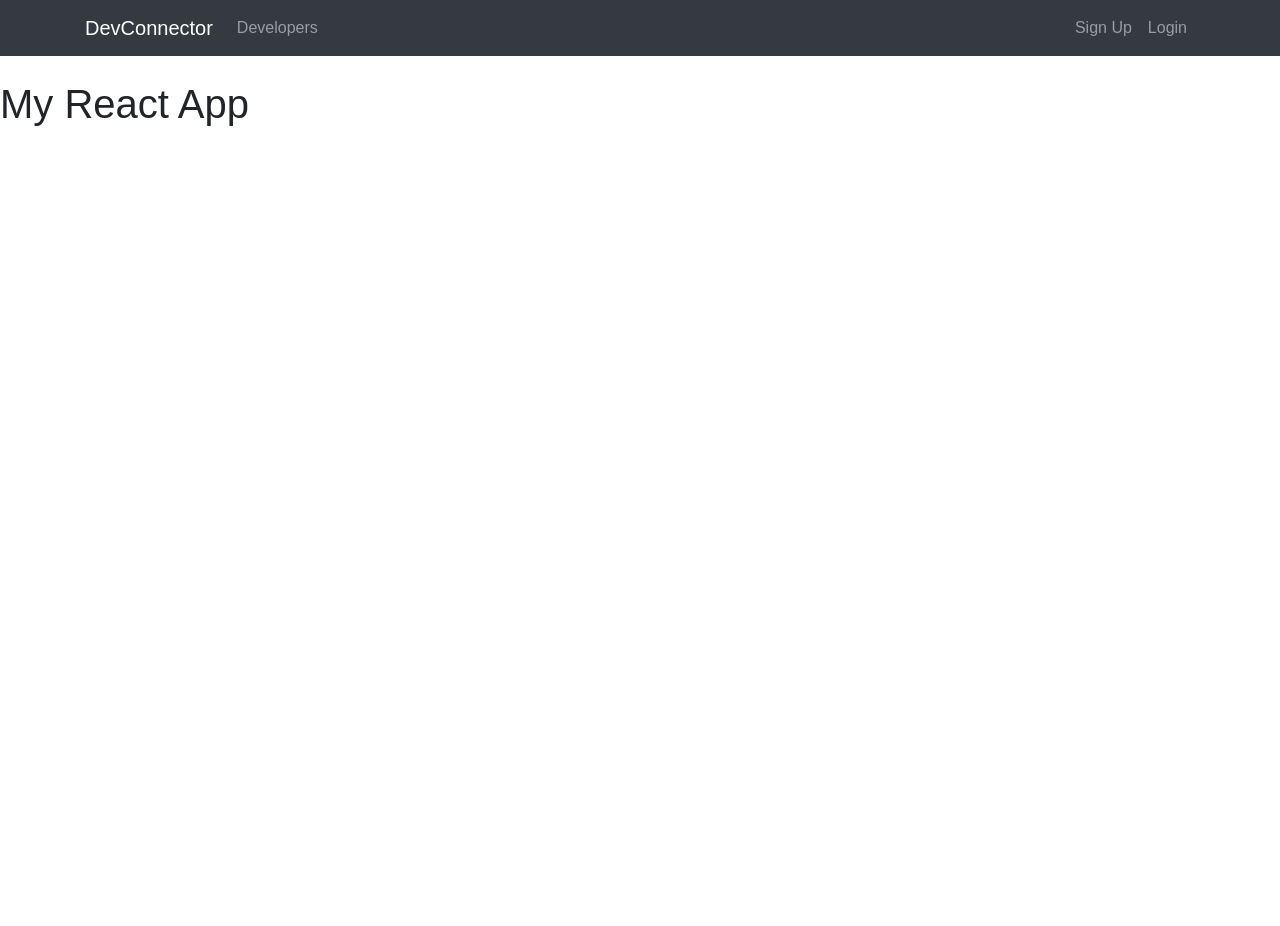
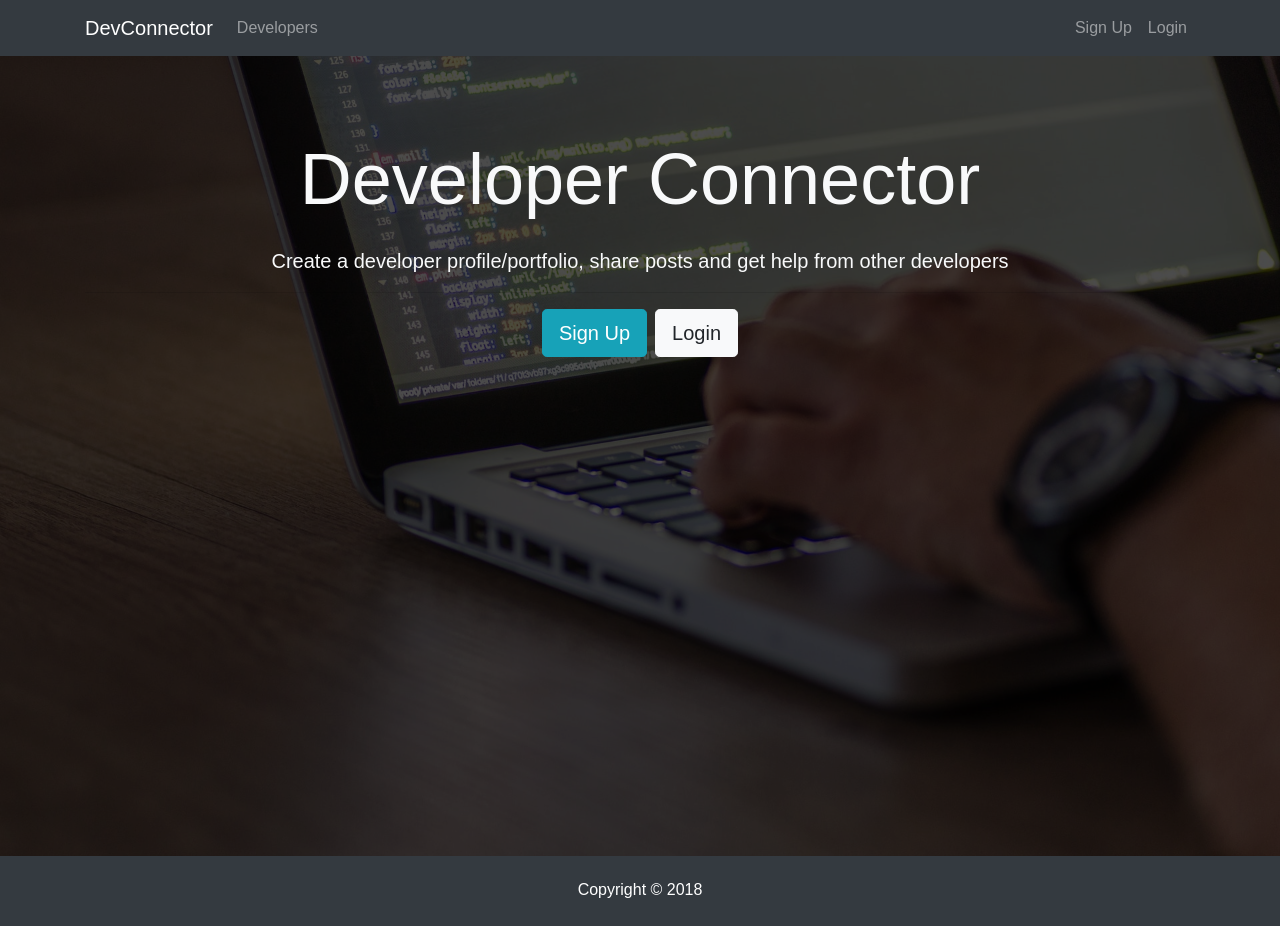
Before and after one commit to MaciejReimann/DevDev, a React (Create React App) app in the folder client/: page /login in a window 1280 px wide. Before the commit the page ends 800 px from the top, so only its background shows below. Built offline with nearby package versions, Linux system fonts and the light colour scheme.

Commit message:
displaying landing page

```diff
--- a/client/src/App.js
+++ b/client/src/App.js
@@ -1,6 +1,8 @@
 import React, { Component } from 'react';
 
-import Navbar from './components/layout/Navbar'
+import Navbar from './components/layout/Navbar';
+import Landing from './components/layout/Landing';
+import Footer from './components/layout/Footer';
 
 import './App.css';
 
@@ -9,7 +11,8 @@
     return (
       <div className="App">
         <Navbar/>
-        <h1>My React App</h1>
+        <Landing/>
+        <Footer/>
       </div>
     );
   }
--- a/client/src/components/layout/Footer.js
+++ b/client/src/components/layout/Footer.js
@@ -3,9 +3,10 @@
 
 const Footer = () => {
   return (
-footer.bg-dark.text-white.mt-5.p-4.text-center
+    <footer className="bg-dark text-white mt-5 p-4 text-center">
+      Copyright &copy; {new Date().getFullYear()}
+    </footer>
   )
 }
 
 export default Footer;
-1235    098
--- a/client/src/components/layout/Landing.js
+++ b/client/src/components/layout/Landing.js
@@ -0,0 +1,25 @@
+import React from 'react'
+import PropTypes from 'prop-types'
+
+const Landing = () => {
+  return (
+    <div className="landing">
+      <div className="dark-overlay landing-inner text-light">
+        <div className="container">
+          <div className="row">
+            <div className="col-md-12 text-center">
+              <h1 className="display-3 mb-4">Developer Connector
+              </h1>
+              <p className="lead"> Create a developer profile/portfolio, share posts and get help from other developers</p>
+              <hr />
+              <a href="register.html" className="btn btn-lg btn-info mr-2">Sign Up</a>
+              <a href="login.html" className="btn btn-lg btn-light">Login</a>
+            </div>
+          </div>
+        </div>
+      </div>
+    </div>
+  )
+}
+
+export default Landing;
```
